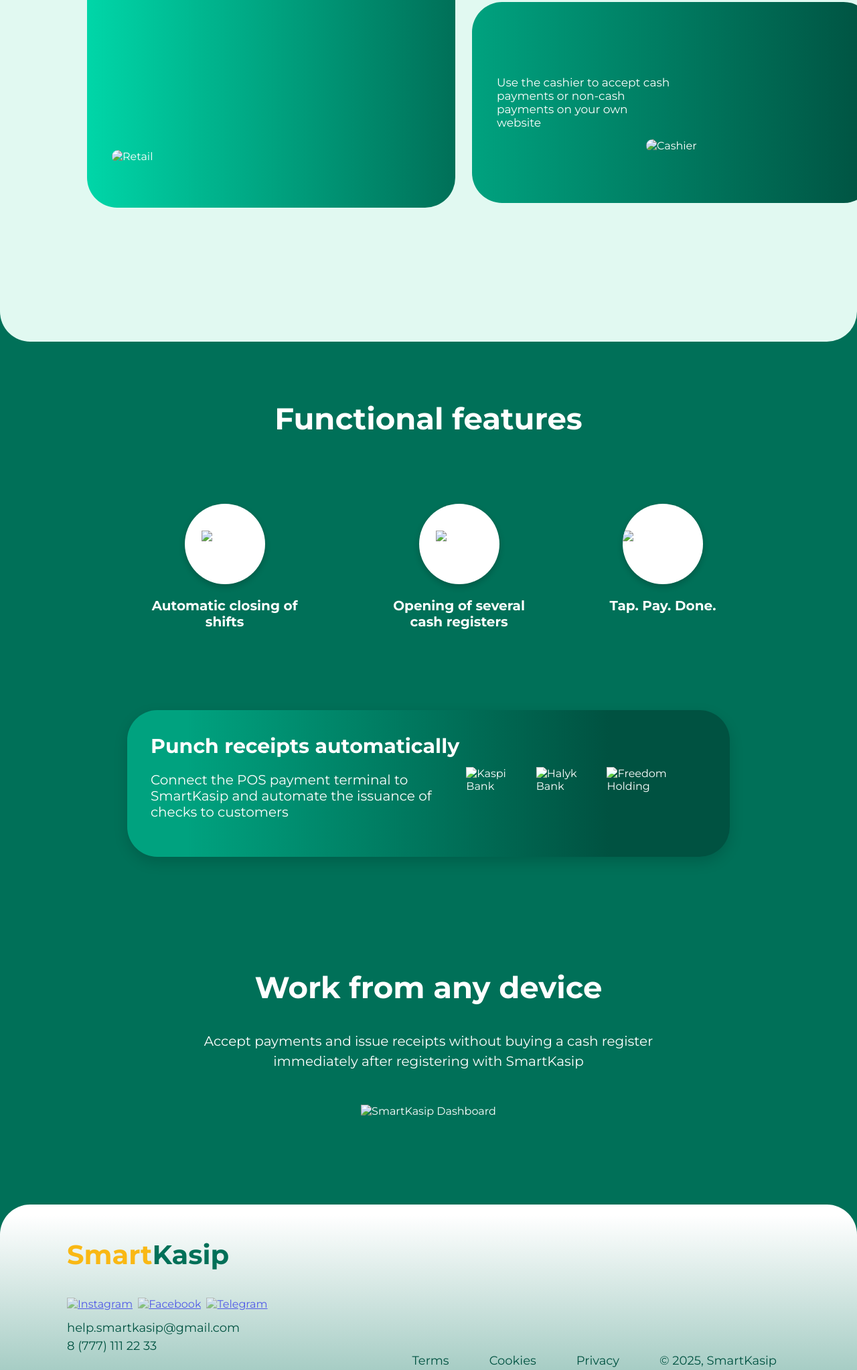
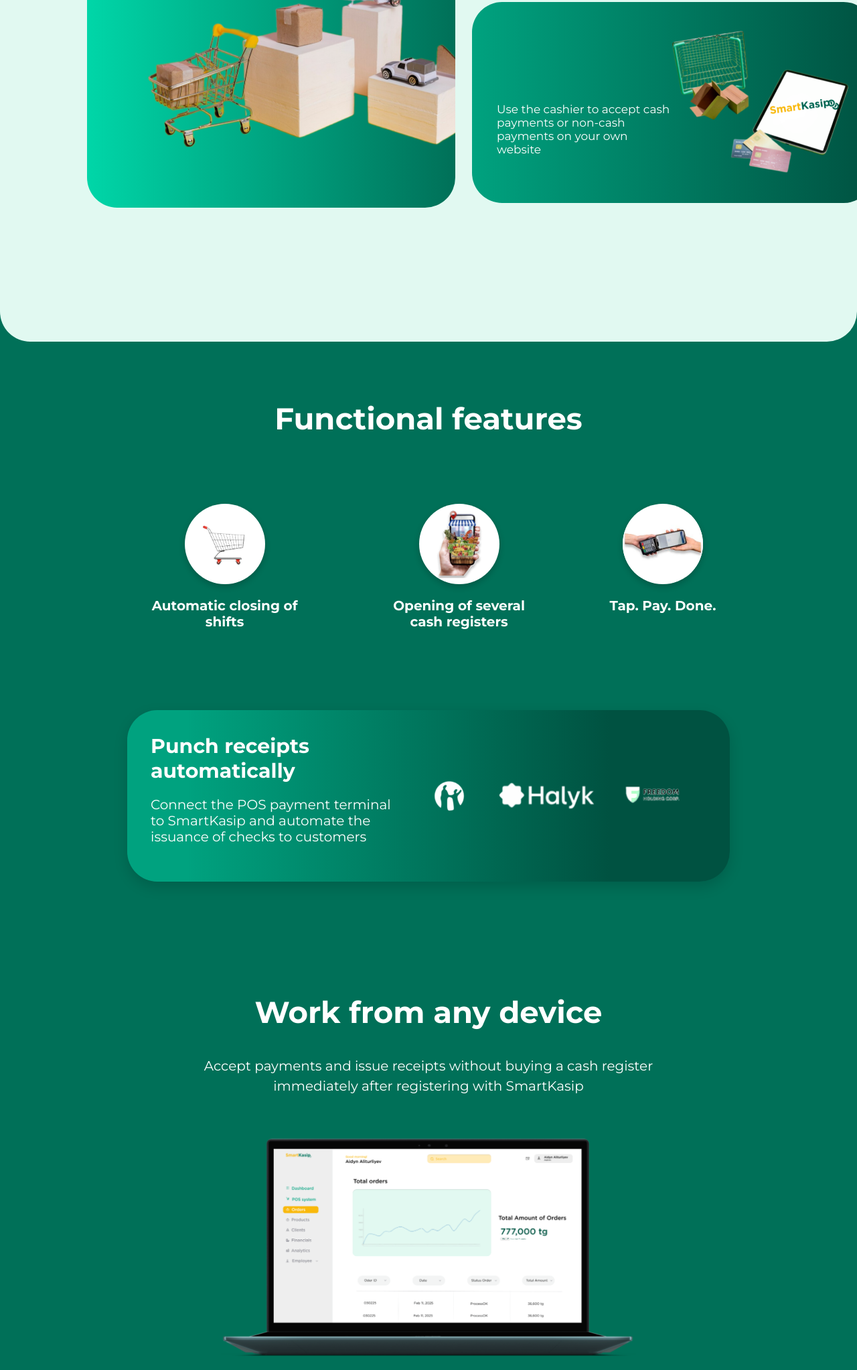
Before and after one commit to aikoshkko/SmartKasip, a plain HTML site: page frontend/html/index.html in a window 1280 px wide. Shown: the part 1357-3402 px from the top of the page at 67% size. Drawn offline with Linux system fonts and the light colour scheme.

Commit message:
Update index.html

```diff
--- a/frontend/html/index.html
+++ b/frontend/html/index.html
@@ -4,16 +4,16 @@
     <meta charset="UTF-8" />
     <meta name="viewport" content="width=device-width, initial-scale=1.0"/>
     <title data-i18n="main_title">SmartKasip</title>
-    <link rel="icon" href="images/logotip.jpeg" type="image/jpeg" class="logotip" />
+    <link rel="icon" href="../images/logotip.jpeg" type="image/jpeg" class="logotip" />
     <link rel="stylesheet" href="../css/smart_main.css" />
     <link href="https://fonts.googleapis.com/css2?family=Montserrat:wght@400;500;700&display=swap" rel="stylesheet" />
 </head>
 <body>
 <header>
-    <a class="logo" href="html/smart_main.html">Smart<span>Kasip</span></a>
+    <a class="logo" href="../html/smart_main.html">Smart<span>Kasip</span></a>
     <nav>
         <a href="#" data-i18n="get_demo">Get a demo</a>
-        <a href="html/login.html" class="login" data-i18n="login">Login</a>
+        <a href="../html/login.html" class="login" data-i18n="login">Login</a>
         <a href="#" id="languageSwitcher">EN ▼</a>
             <ul id="language-options" class="dropdown-options">
               <li onclick="selectLanguage('English')">English</li>
@@ -37,17 +37,17 @@
                 <h2 data-i18n="retail_title">Retail and wholesale</h2>
                 <p data-i18n="retail_desc">Stores "at home", fairs, wholesale and retail markets — accepting cash payments</p>
             </div>
-            <img src="images/smart_main/retail.png" alt="Retail" />
+            <img src="../images/smart_main/retail.png" alt="Retail" />
         </div>
         <div class="business-card catering">
             <div class="catering-text">
                 <h2 data-i18n="catering_title">Catering</h2>
                 <p data-i18n="catering_desc">Cafes, restaurants, coffee shops that accept cashless payments on the website and in the app</p>
             </div>
-            <img src="images/smart_main/image.png" alt="Catering" class="catering-image" />
+            <img src="../images/smart_main/image.png" alt="Catering" class="catering-image" />
         </div>
         <div class="business-card cashier">
-            <img src="images/smart_main/cashier.png" alt="Cashier" />
+            <img src="../images/smart_main/cashier.png" alt="Cashier" />
             <p data-i18n="cashier_desc">Use the cashier to accept cash payments or non-cash payments on your own website</p>
         </div>
     </div>
@@ -58,19 +58,19 @@
     <div class="features-grid">
         <div class="feature">
             <div class="feature-icon">
-                <img src="images/smart_main/image.2.png" alt="Shifts" />
+                <img src="../images/smart_main/image.2.png" alt="Shifts" />
             </div>
             <p data-i18n="feature_1">Automatic closing of shifts</p>
         </div>
         <div class="feature">
             <div class="feature-icon">
-                <img src="images/smart_main/image.3.png" alt="Registers" />
+                <img src="../images/smart_main/image.3.png" alt="Registers" />
             </div>
             <p data-i18n="feature_2">Opening of several cash registers</p>
         </div>
         <div class="feature">
             <div class="img4">
-                <img src="images/smart_main/image.4.jpg" alt="TapPayDone" />
+                <img src="../images/smart_main/image.4.jpg" alt="TapPayDone" />
             </div>
             <p data-i18n="feature_3">Tap. Pay. Done.</p>
         </div>
@@ -83,9 +83,9 @@
         <p data-i18n="receipt_text">Connect the POS payment terminal to SmartKasip and automate the issuance of checks to customers</p>
     </div>
     <div class="payment-logos">
-        <img src="images/smart_main/kaspi_logo.png" alt="Kaspi Bank" />
-        <img src="images/smart_main/halyk_logo.png" alt="Halyk Bank" />
-        <img src="images/smart_main/freedom_logo.png" alt="Freedom Holding" />
+        <img src="../images/smart_main/kaspi_logo.png" alt="Kaspi Bank" />
+        <img src="../images/smart_main/halyk_logo.png" alt="Halyk Bank" />
+        <img src="../images/smart_main/freedom_logo.png" alt="Freedom Holding" />
     </div>
 </section>
 
@@ -93,7 +93,7 @@
     <h1 data-i18n="device_title">Work from any device</h1>
     <p data-i18n="device_desc">Accept payments and issue receipts without buying a cash register immediately after registering with SmartKasip</p>
     <div class="device-image">
-        <img src="images/smart_main/laptop.png" alt="SmartKasip Dashboard" />
+        <img src="../images/smart_main/laptop.png" alt="SmartKasip Dashboard" />
     </div>
 </section>
 
@@ -102,9 +102,9 @@
         <div class="footer-left">
             <div class="logo">Smart<span>Kasip</span></div>
             <div class="social-icons">
-                <a href="#"><img src="images/smart_main/instagram_icon.png" alt="Instagram" /></a>
-                <a href="#"><img src="images/smart_main/facebook_icon.png" alt="Facebook" /></a>
-                <a href="#"><img src="images/smart_main/telegram_icon.png" alt="Telegram" /></a>
+                <a href="#"><img src="../images/smart_main/instagram_icon.png" alt="Instagram" /></a>
+                <a href="#"><img src="../images/smart_main/facebook_icon.png" alt="Facebook" /></a>
+                <a href="#"><img src="../images/smart_main/telegram_icon.png" alt="Telegram" /></a>
             </div>
             <p class="email">help.smartkasip@gmail.com</p>
             <p class="phone">8 (777) 111 22 33</p>
@@ -120,7 +120,7 @@
     </div>
 </footer>
 
-<script src="js/lang.js"></script>
-<script src="js/smart_main.js"></script>
+<script src="../js/lang.js"></script>
+<script src="../js/smart_main.js"></script>
 </body>
 </html>
```
